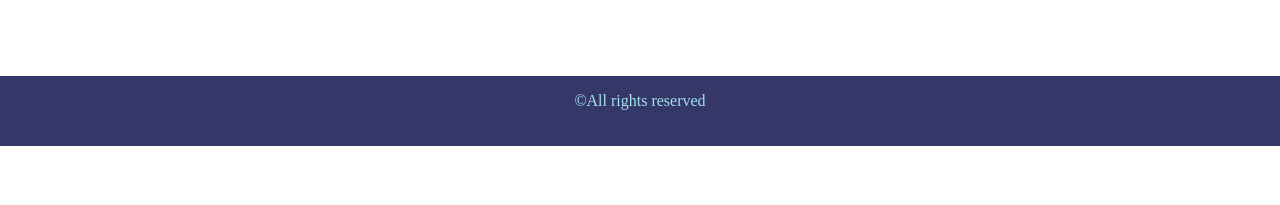
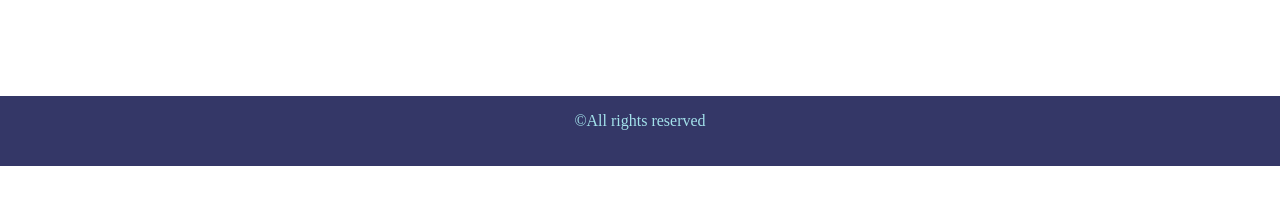
Before and after one commit to MohamedSulaiman8/FULL-STACK, a plain HTML site: page Weather api/weather.html in a window 1280 px wide. Shown: the part 555-760 px from the top of the page. Drawn offline with Linux system fonts and the light colour scheme.

Commit message:
Update style.css

```diff
--- a/Weather api/style.css
+++ b/Weather api/style.css
@@ -164,7 +164,7 @@ button{
         /* margin-left: 2%; */
     }
     footer{
-        margin-top: 6.1%;
+        margin-top: 7.7%;
     }
 
 
```
